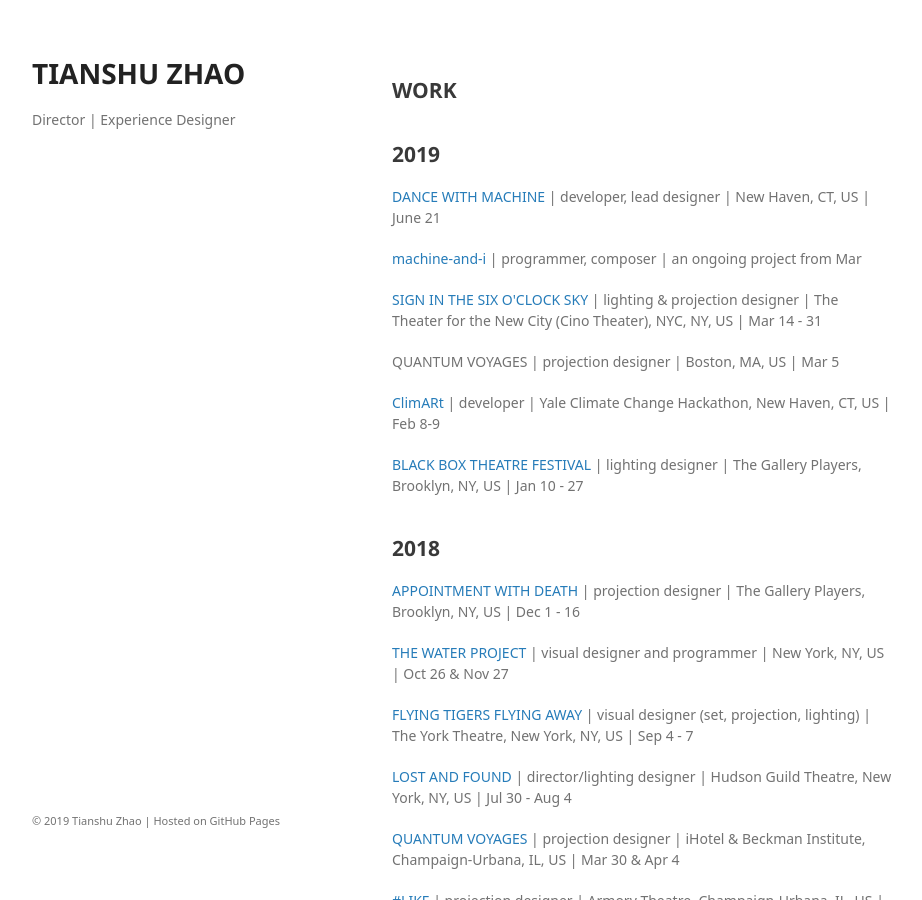
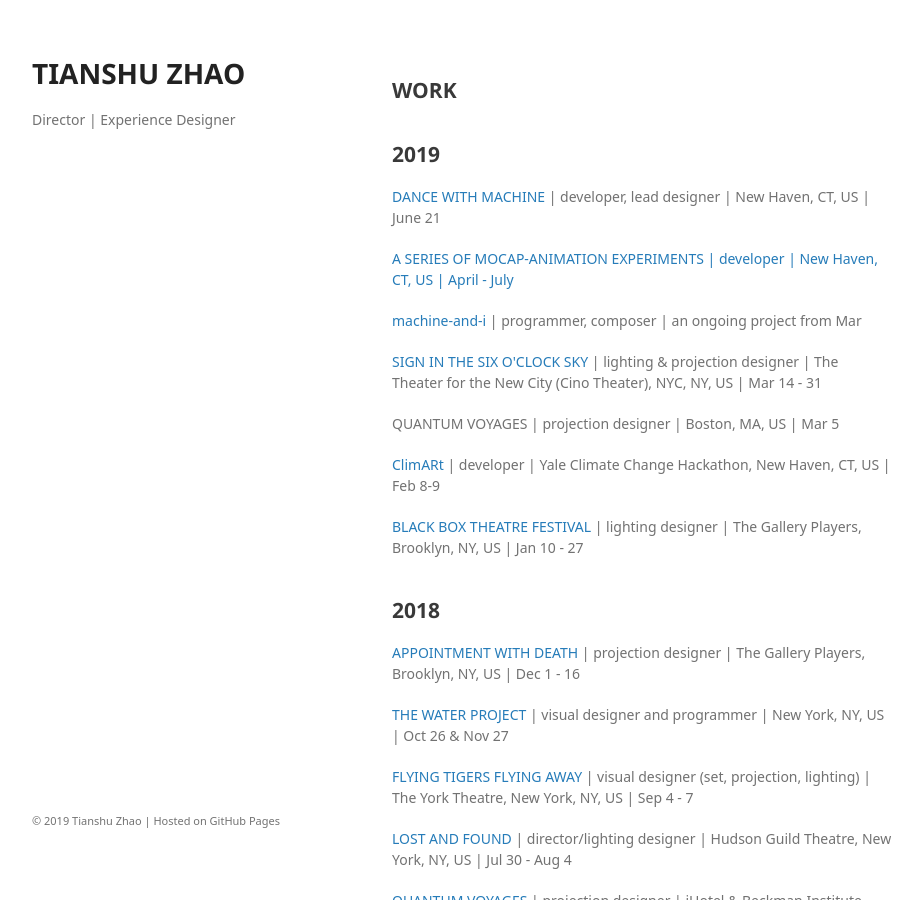
Before and after one commit to tianshu-z/tianshu-z.github.io, a Jekyll site: the page built from work.html, in a window 1280 px wide and 900 px high. Shown: the whole window, without its empty margins (178-1100 px from the left). Built offline with Jekyll 4.4.1, drawn with Linux system fonts in a browser that asks for light colours; some web fonts are replaced.

Commit message:
Update work.html

```diff
--- a/work.html
+++ b/work.html
@@ -90,6 +90,8 @@ layout: default
 
           <h2> 2019 </h2>
 	      <p><a href = "https://tianshu-z.github.io/work/dance-with-machine-ieee">DANCE WITH MACHINE</a> | developer, lead designer | New Haven, CT, US | June 21 </p>
+
+	      <p><a href = "https://tianshu-z.github.io/work/mocap-anim-exp">A SERIES OF MOCAP-ANIMATION EXPERIMENTS | developer | New Haven, CT, US | April - July</p>
 
 	      <p><a href = "https://soundcloud.com/zoe-zhao-676421317/sets/machine-or-i">machine-and-i</a> | programmer, composer | an ongoing project from Mar </p>
 
```
